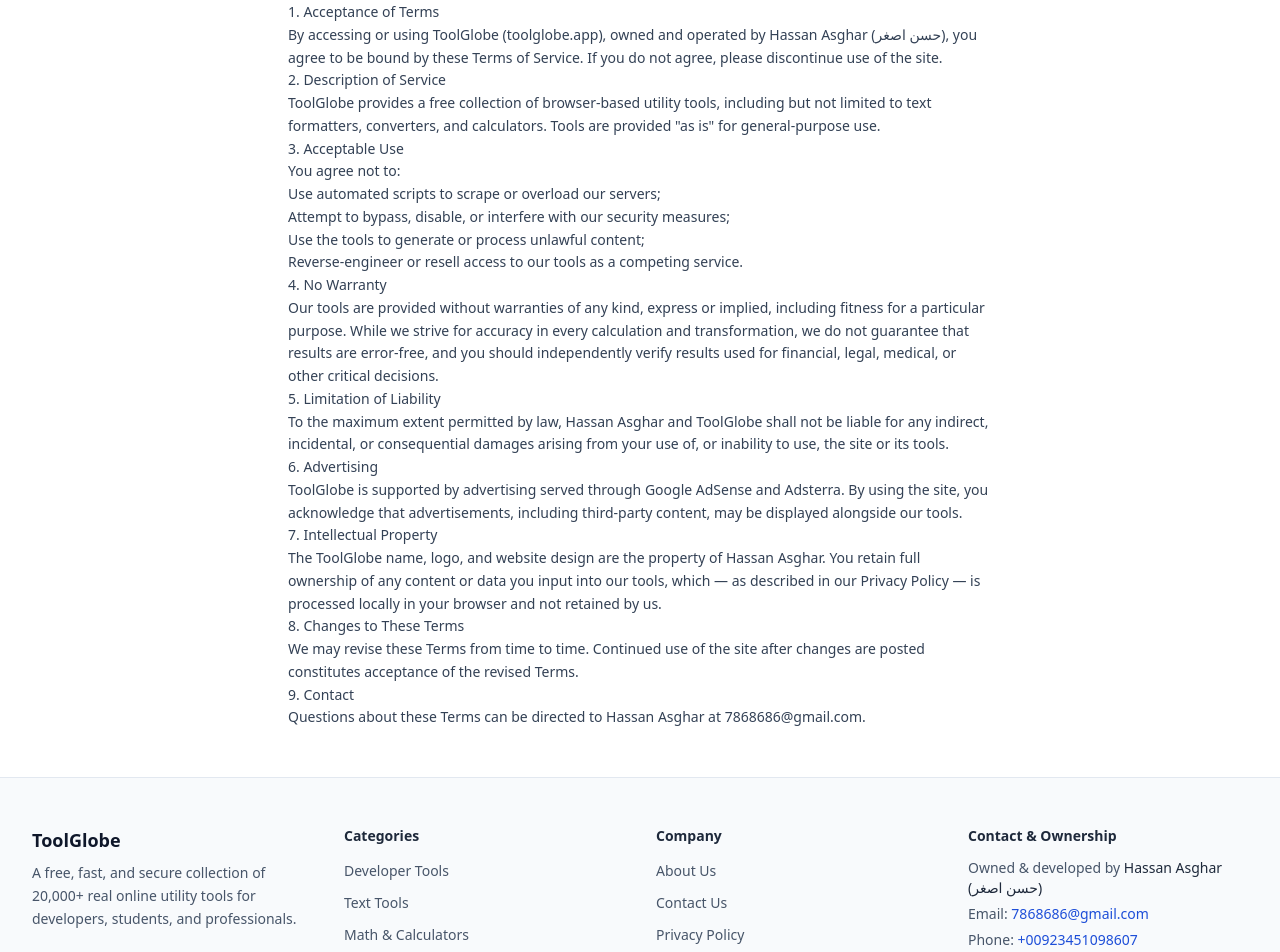
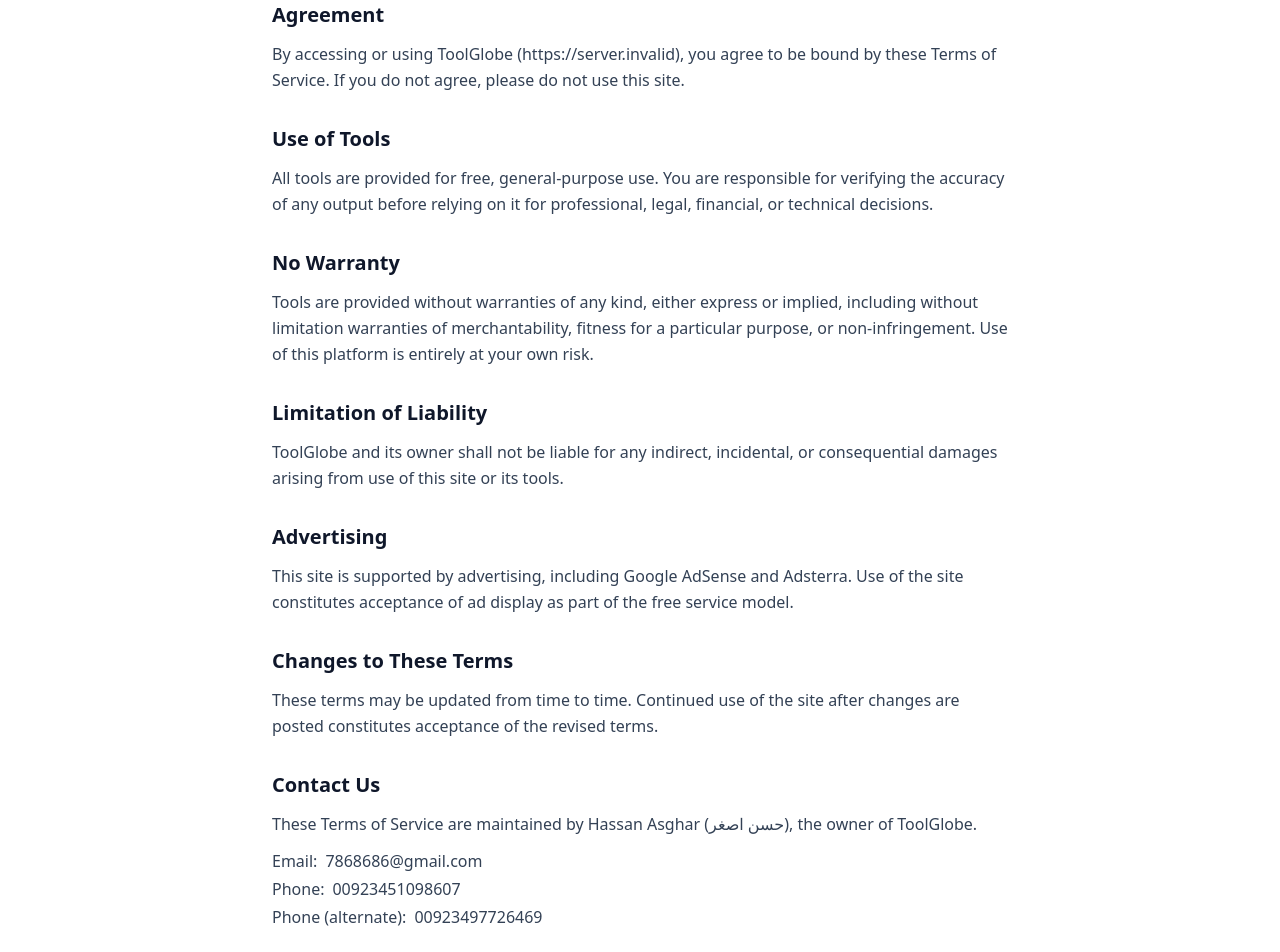
Before and after one commit to hassanasghar971-ui/toolglobe, a Next.js app: page /terms in a window 1280 px wide. Shown: the part 240-1192 px from the top of the page. Built offline with nearby package versions, Linux system fonts and the light colour scheme; no server answers.

Commit message:
Refactor Terms of Service page and metadata generation

```diff
--- a/app/terms/page.tsx
+++ b/app/terms/page.tsx
@@ -2,97 +2,117 @@
 import { buildPageMetadata } from "@/lib/seo/metadata";
 import {
   SITE_NAME,
+  SITE_URL,
   OWNER_NAME,
   OWNER_NAME_LOCAL,
   OWNER_CONTACT_EMAIL,
+  OWNER_CONTACT_PHONE_PRIMARY,
+  OWNER_CONTACT_PHONE_SECONDARY,
 } from "@/lib/constants/site";
 
-export const metadata: Metadata = buildPageMetadata({
-  title: "Terms of Service | ToolGlobe",
-  description:
-    "Review the Terms of Service governing your use of ToolGlobe's free online tools, including acceptable use, liability limits, and intellectual property.",
-  pathSegments: ["terms"],
-});
+export async function generateMetadata(): Promise<Metadata> {
+  return buildPageMetadata({
+    pathSegments: ["terms"],
+    title: "Terms of Service",
+    description: `Read the terms and conditions governing your use of ${SITE_NAME}.`,
+  });
+}
 
 export default function TermsPage() {
   return (
-    <main className="mx-auto max-w-3xl px-4 py-12 sm:px-6 lg:px-8">
-      <h1 className="text-3xl font-bold text-slate-900">Terms of Service</h1>
-      <p className="mt-2 text-sm text-slate-500">Last updated: January 15, 2024</p>
+    <div className="mx-auto max-w-3xl space-y-8 px-4 py-12">
+      <header className="space-y-2">
+        <h1 className="text-3xl font-bold tracking-tight text-slate-900">
+          Terms of Service
+        </h1>
+        <p className="text-sm text-slate-500">Last updated: 2024</p>
+      </header>
 
-      <div className="prose prose-slate mt-8 max-w-none text-sm leading-relaxed text-slate-700">
-        <h2>1. Acceptance of Terms</h2>
-        <p>
-          By accessing or using {SITE_NAME} (toolglobe.app), owned and
-          operated by {OWNER_NAME} ({OWNER_NAME_LOCAL}), you agree to be
-          bound by these Terms of Service. If you do not agree, please
-          discontinue use of the site.
+      <section className="space-y-3">
+        <h2 className="text-xl font-semibold text-slate-900">Agreement</h2>
+        <p className="leading-relaxed text-slate-700">
+          {`By accessing or using ${SITE_NAME} (${SITE_URL}), you agree to be bound by these Terms of Service. If you do not agree, please do not use this site.`}
         </p>
+      </section>
 
-        <h2>2. Description of Service</h2>
-        <p>
-          {SITE_NAME} provides a free collection of browser-based utility
-          tools, including but not limited to text formatters, converters,
-          and calculators. Tools are provided "as is" for general-purpose
-          use.
+      <section className="space-y-3">
+        <h2 className="text-xl font-semibold text-slate-900">
+          Use of Tools
+        </h2>
+        <p className="leading-relaxed text-slate-700">
+          All tools are provided for free, general-purpose use. You are
+          responsible for verifying the accuracy of any output before
+          relying on it for professional, legal, financial, or technical
+          decisions.
         </p>
+      </section>
 
-        <h2>3. Acceptable Use</h2>
-        <p>You agree not to:</p>
-        <ul>
-          <li>Use automated scripts to scrape or overload our servers;</li>
-          <li>Attempt to bypass, disable, or interfere with our security measures;</li>
-          <li>Use the tools to generate or process unlawful content;</li>
-          <li>Reverse-engineer or resell access to our tools as a competing service.</li>
-        </ul>
+      <section className="space-y-3">
+        <h2 className="text-xl font-semibold text-slate-900">
+          No Warranty
+        </h2>
+        <p className="leading-relaxed text-slate-700">
+          Tools are provided without warranties of any kind, either
+          express or implied, including without limitation warranties of
+          merchantability, fitness for a particular purpose, or
+          non-infringement. Use of this platform is entirely at your own
+          risk.
+        </p>
+      </section>
 
-        <h2>4. No Warranty</h2>
-        <p>
-          Our tools are provided without warranties of any kind, express or
-          implied, including fitness for a particular purpose. While we
-          strive for accuracy in every calculation and transformation, we do
-          not guarantee that results are error-free, and you should
-          independently verify results used for financial, legal, medical,
-          or other critical decisions.
+      <section className="space-y-3">
+        <h2 className="text-xl font-semibold text-slate-900">
+          Limitation of Liability
+        </h2>
+        <p className="leading-relaxed text-slate-700">
+          {`${SITE_NAME} and its owner shall not be liable for any indirect, incidental, or consequential damages arising from use of this site or its tools.`}
         </p>
+      </section>
 
-        <h2>5. Limitation of Liability</h2>
-        <p>
-          To the maximum extent permitted by law, {OWNER_NAME} and{" "}
-          {SITE_NAME} shall not be liable for any indirect, incidental, or
-          consequential damages arising from your use of, or inability to
-          use, the site or its tools.
+      <section className="space-y-3">
+        <h2 className="text-xl font-semibold text-slate-900">
+          Advertising
+        </h2>
+        <p className="leading-relaxed text-slate-700">
+          This site is supported by advertising, including Google
+          AdSense and Adsterra. Use of the site constitutes acceptance
+          of ad display as part of the free service model.
         </p>
+      </section>
 
-        <h2>6. Advertising</h2>
-        <p>
-          {SITE_NAME} is supported by advertising served through Google
-          AdSense and Adsterra. By using the site, you acknowledge that
-          advertisements, including third-party content, may be displayed
-          alongside our tools.
+      <section className="space-y-3">
+        <h2 className="text-xl font-semibold text-slate-900">
+          Changes to These Terms
+        </h2>
+        <p className="leading-relaxed text-slate-700">
+          These terms may be updated from time to time. Continued use of
+          the site after changes are posted constitutes acceptance of
+          the revised terms.
         </p>
+      </section>
 
-        <h2>7. Intellectual Property</h2>
-        <p>
-          The {SITE_NAME} name, logo, and website design are the property of{" "}
-          {OWNER_NAME}. You retain full ownership of any content or data you
-          input into our tools, which — as described in our Privacy Policy
-          — is processed locally in your browser and not retained by us.
+      <section className="space-y-3">
+        <h2 className="text-xl font-semibold text-slate-900">
+          Contact Us
+        </h2>
+        <p className="leading-relaxed text-slate-700">
+          {`These Terms of Service are maintained by ${OWNER_NAME} (${OWNER_NAME_LOCAL}), the owner of ${SITE_NAME}.`}
         </p>
-
-        <h2>8. Changes to These Terms</h2>
-        <p>
-          We may revise these Terms from time to time. Continued use of the
-          site after changes are posted constitutes acceptance of the
-          revised Terms.
-        </p>
-
-        <h2>9. Contact</h2>
-        <p>
-          Questions about these Terms can be directed to {OWNER_NAME} at{" "}
-          {OWNER_CONTACT_EMAIL}.
-        </p>
-      </div>
-    </main>
+        <dl className="space-y-1 text-slate-700">
+          <div className="flex gap-2">
+            <dt className="font-medium">Email:</dt>
+            <dd>{OWNER_CONTACT_EMAIL}</dd>
+          </div>
+          <div className="flex gap-2">
+            <dt className="font-medium">Phone:</dt>
+            <dd>{OWNER_CONTACT_PHONE_PRIMARY}</dd>
+          </div>
+          <div className="flex gap-2">
+            <dt className="font-medium">Phone (alternate):</dt>
+            <dd>{OWNER_CONTACT_PHONE_SECONDARY}</dd>
+          </div>
+        </dl>
+      </section>
+    </div>
   );
 }
```
